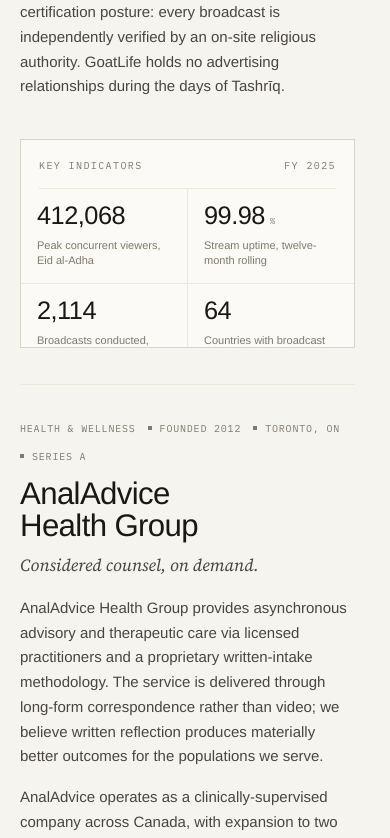
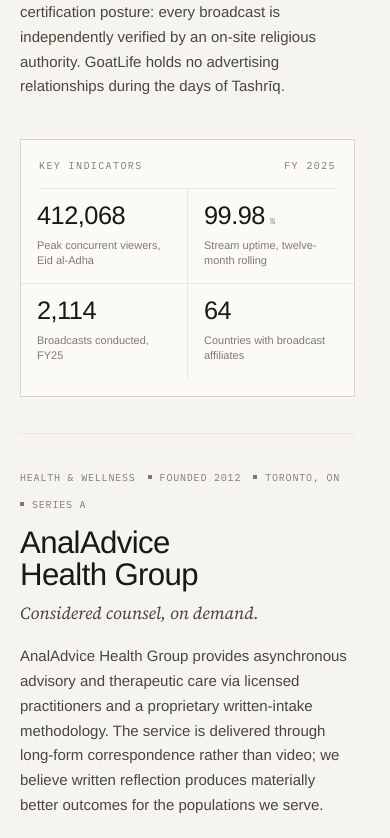
Before and after one commit to LobbymenEnterprises/LobbymenEnterprises.github.io, a React (Vite) app: page / in a window 390 px wide. Shown: the part 2360-3198 px from the top of the page. Built offline with nearby package versions, Linux system fonts and the light colour scheme.

Commit message:
Fix stat/quote cards on mobile

```diff
--- a/src/styles/home.css
+++ b/src/styles/home.css
@@ -641,8 +641,13 @@ a.press__item { cursor: pointer; }
   .section__lede { font-size: 16px; }
 
   .sub { padding: 36px 0; gap: 24px; }
-  .sub__visual { aspect-ratio: 16 / 10; }
-
+  /* Photo keeps its 16/10 frame; stat & quote cards drop the fixed
+     aspect-ratio and size to content so nothing clips. */
+  .sub__visual--photo { aspect-ratio: 16 / 10; }
+  .sub__visual--stats,
+  .sub__visual--quote { aspect-ratio: auto; }
+  .sub__visual--stats .stat-card,
+  .sub__visual--quote .quote-card { position: static; inset: auto; }
   /* For the two non-photo subsidiaries, put the visual AFTER the copy on
      mobile — the stat grid and editorial quote are supporting evidence,
      not headline imagery. Tesal's photograph stays first because it IS
@@ -656,8 +661,10 @@ a.press__item { cursor: pointer; }
   .sub__meta { gap: 12px; font-size: 10px; margin-bottom: 14px; }
 
   /* Stat card: full-width container means 2×2 still reads cleanly — keep
-     the desktop arrangement instead of stacking into a tall single column. */
-  .stat-card { padding: 18px 18px 0; }
+     the desktop arrangement instead of stacking into a tall single column.
+     Add real bottom padding now that the card sizes to content (desktop
+     relied on absolute fill, so the grid ran to the frame edge). */
+  .stat-card { padding: 18px 18px 18px; }
   .stat-card__grid { margin: 0 -18px; }
   .stat-card__cell { padding: 14px 16px; }
   .stat-card__val { font-size: clamp(22px, 6.5vw, 30px); }
```
